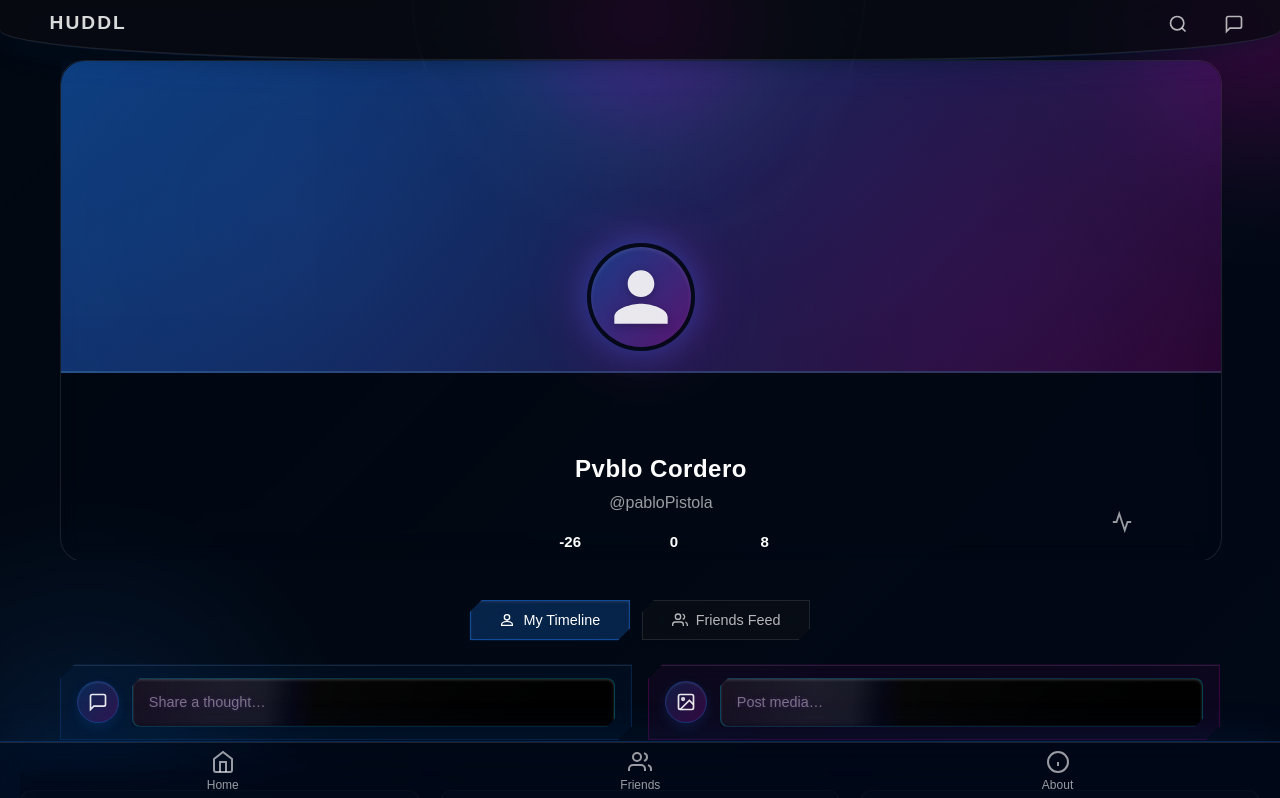
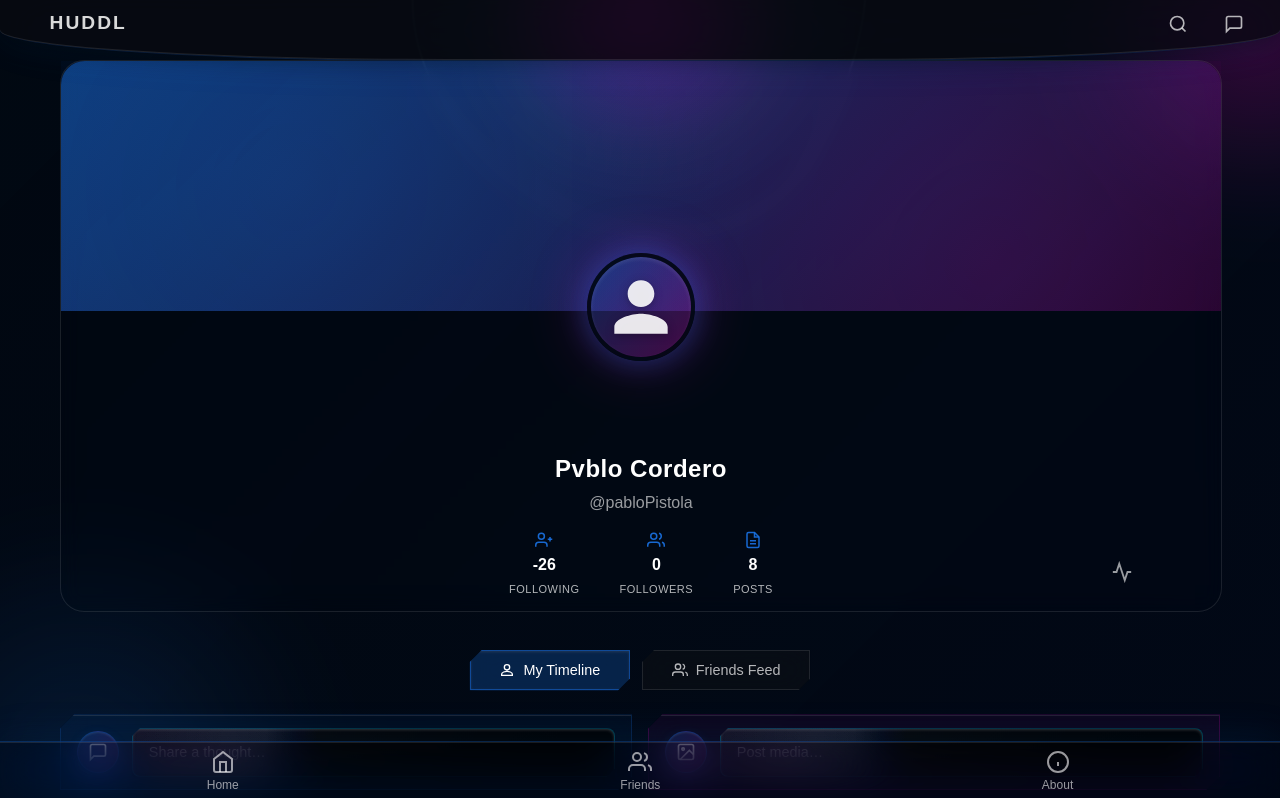
Before and after one commit to colinw10/huddl-app, a React (Vite) app in the folder frontend/: page /profile in a window 1280 px wide. Shown: the top 798 px of the page. Built offline with nearby package versions, Linux system fonts and the light colour scheme; a web font is replaced by a local one.

Commit message:
Fixed icon and mock stats on profile page

```diff
--- a/frontend/src/components/pages/Profile/Profile.css
+++ b/frontend/src/components/pages/Profile/Profile.css
@@ -63,138 +63,6 @@
   66% {
     transform: translate(-20px, 20px) rotate(240deg);
   }
-}
-
-/* ========================================
-   HEADER SECTION - Compact for River View
-   ======================================== */
-
-.profile-header.river-header,
-.profile-header {
-  position: relative;
-  width: 100%;
-  height: 180px;
-  margin-bottom: 20px;
-  overflow: hidden;
-}
-
-.profile-header-bg {
-  width: 100%;
-  height: 340px;
-  /* Standalone header background - edit this for non-card profile headers */
-  background: linear-gradient(135deg, rgba(26, 115, 231, 0.715) 0%, rgba(220, 8, 188, 0.2) 100%);
-  border-bottom: 2px solid rgba(255, 255, 255, 0.1);
-  position: absolute;
-  top: -60px;
-  left: 0;
-}
-
-.river-profile .profile-header-bg {
-  /* River profile standalone header background */
-  background: linear-gradient(135deg, rgba(26, 115, 231, 0.5) 0%, rgba(220, 8, 188, 0.15) 100%);
-  height: 310px;
-}
-
-.river-profile .profile-card-front .profile-header-bg {
-  /* River profile CARD header background - EDIT THIS to change what you see */
-  background: linear-gradient(135deg, rgba(26, 115, 231, 0.5) 0%, rgba(220, 8, 188, 0.15) 100%);
-  height: 310px;
-  top: 0;
-}
-
-.profile-header-bg::before {
-  content: '';
-  position: absolute;
-  top: 0;
-  left: 0;
-  right: 0;
-  bottom: 0;
-  background:
-    radial-gradient(circle at 20% 50%, rgba(26, 115, 231, 0.1) 0%, transparent 50%),
-    radial-gradient(circle at 80% 80%, rgba(220, 8, 188, 0.1) 0%, transparent 50%);
-  animation: headerShimmer 15s ease-in-out infinite;
-}
-
-@keyframes headerShimmer {
-  0%, 100% {
-    opacity: 0.5;
-  }
-  50% {
-    opacity: 1;
-  }
-}
-
-/* Avatar Container - overlaps header */
-
-.avatar-wrapper {
-  position: absolute;
-  left: 30px;
-  bottom: -55px;
-  z-index: 10;
-}
-
-.river-profile .avatar-wrapper,
-.river-profile .profile-card-front .avatar-wrapper {
-  left: 50%;
-  transform: translateX(-50%);
-  bottom: -40px;
-}
-
-.profile-avatar {
-  width: 160px;
-  height: 160px;
-  border-radius: 50%;
-  background: linear-gradient(135deg, rgba(26, 115, 231, 0.3), rgba(220, 8, 188, 0.3));
-  display: flex;
-  align-items: center;
-  justify-content: center;
-  border: 4px solid rgba(0, 7, 17, 0.9);
-  box-shadow:
-    0 0 30px rgba(26, 115, 231, 0.4),
-    0 0 60px rgba(220, 8, 188, 0.3),
-    inset 0 2px 4px rgba(255, 255, 255, 0.1);
-}
-
-.river-profile .profile-avatar {
-  width: 120px;
-  height: 120px;
-}
-
-.profile-avatar svg {
-  color: rgba(255, 255, 255, 0.9);
-  filter: drop-shadow(0 2px 4px rgba(0, 0, 0, 0.3));
-}
-
-/* ========================================
-   PROFILE META - Compact River Version
-   ======================================== */
-
-.profile-meta {
-  width: 100%;
-  margin: 0;
-  padding: 0 20px;
-  position: relative;
-  z-index: 1;
-}
-
-.profile-meta.river-meta {
-  text-align: center;
-  margin-bottom: 40px;
-  padding: 0 20px 20px;
-  border-bottom: 1px solid rgba(255, 255, 255, 0.1);
-}
-
-.profile-name-section {
-  margin-bottom: 12px;
-}
-
-.river-meta .profile-name-section {
-  margin-bottom: 16px;
-}
-
-.river-meta .profile-stats {
-  justify-content: center;
-  gap: 40px;
 }
 
 /* ProfileCard styles moved to components/ProfileCard/ProfileCard.css */
@@ -555,6 +423,8 @@
 
 .stat-item {
   display: flex;
+  flex-direction: column;
+  align-items: center;
   gap: 6px;
   cursor: pointer;
   transition: opacity 0.3s ease;
@@ -571,7 +441,7 @@
 }
 
 .stat-label {
-  color: rgba(255, 255, 255, 0.6);
+  color: rgba(255, 255, 255, 1);
   font-size: 15px;
 }
 
--- a/frontend/src/components/pages/Profile/components/ProfileCard/ProfileCard.css
+++ b/frontend/src/components/pages/Profile/components/ProfileCard/ProfileCard.css
@@ -7,14 +7,14 @@
   margin: 0 auto 40px;
   padding: 0 20px;
   position: relative;
-  overflow: hidden;
+  overflow: visible;
   box-sizing: border-box;
 }
 
 .profile-flip-card {
   position: relative;
   width: 100%;
-  height: 500px;
+  height: 550px;
   transform-style: preserve-3d;
 }
 
@@ -165,12 +165,14 @@
   margin-bottom: 0;
   border: none;
   text-align: center;
+  position: relative;
+  z-index: 20;
 }
-
-
 
 .profile-name-section {
   margin-bottom: 16px;
+  position: relative;
+  z-index: 20;
 }
 
 .profile-display-name {
@@ -193,29 +195,54 @@
   justify-content: center;
   gap: 40px;
   margin-top: 16px;
+  position: relative;
+  z-index: 20;
 }
 
 .stat-item {
   display: flex;
   flex-direction: column;
   align-items: center;
+  gap: 8px;
   cursor: pointer;
-  transition: opacity 0.3s ease;
+  transition: all 0.3s ease;
+  position: relative;
+  z-index: 20;
 }
 
 .stat-item:hover {
   opacity: 0.8;
+  transform: translateY(-2px);
+}
+
+.stat-item svg {
+  color: rgba(26, 115, 231, 0.9);
+  transition: color 0.3s ease;
+  position: relative;
+  z-index: 20;
+}
+
+.stat-item:hover svg {
+  color: rgba(26, 231, 132, 0.9);
 }
 
 .stat-count {
   font-weight: 700;
   color: #ffffff;
-  font-size: 15px;
+  font-size: 16px;
+  line-height: 1;
+  position: relative;
+  z-index: 20;
 }
 
 .stat-label {
-  color: rgba(255, 255, 255, 0.6);
-  font-size: 15px;
+  color: rgba(255, 255, 255, 0.7);
+  font-size: 11px;
+  text-transform: uppercase;
+  letter-spacing: 0.5px;
+  font-weight: 500;
+  position: relative;
+  z-index: 20;
 }
 
 .analytics-link {
--- a/frontend/src/components/pages/Profile/components/ProfileCard/ProfileCard.jsx
+++ b/frontend/src/components/pages/Profile/components/ProfileCard/ProfileCard.jsx
@@ -31,14 +31,32 @@ function ProfileCard({ isFlipped, setIsFlipped, posts }) {
 
             <div className="profile-stats">
               <div className="stat-item">
+                <svg width="18" height="18" viewBox="0 0 24 24" fill="none" stroke="currentColor" strokeWidth="2">
+                  <path d="M16 21v-2a4 4 0 0 0-4-4H5a4 4 0 0 0-4 4v2"/>
+                  <circle cx="8.5" cy="7" r="4"/>
+                  <line x1="20" y1="8" x2="20" y2="14"/>
+                  <line x1="23" y1="11" x2="17" y2="11"/>
+                </svg>
                 <span className="stat-count">-26</span>
                 <span className="stat-label">Following</span>
               </div>
               <div className="stat-item">
+                <svg width="18" height="18" viewBox="0 0 24 24" fill="none" stroke="currentColor" strokeWidth="2">
+                  <path d="M17 21v-2a4 4 0 0 0-4-4H5a4 4 0 0 0-4 4v2"/>
+                  <circle cx="9" cy="7" r="4"/>
+                  <path d="M23 21v-2a4 4 0 0 0-3-3.87"/>
+                  <path d="M16 3.13a4 4 0 0 1 0 7.75"/>
+                </svg>
                 <span className="stat-count">0</span>
                 <span className="stat-label">Followers</span>
               </div>
               <div className="stat-item">
+                <svg width="18" height="18" viewBox="0 0 24 24" fill="none" stroke="currentColor" strokeWidth="2">
+                  <path d="M14 2H6a2 2 0 0 0-2 2v16a2 2 0 0 0 2 2h12a2 2 0 0 0 2-2V8z"/>
+                  <polyline points="14 2 14 8 20 8"/>
+                  <line x1="16" y1="13" x2="8" y2="13"/>
+                  <line x1="16" y1="17" x2="8" y2="17"/>
+                </svg>
                 <span className="stat-count">{posts.length}</span>
                 <span className="stat-label">Posts</span>
               </div>
```
